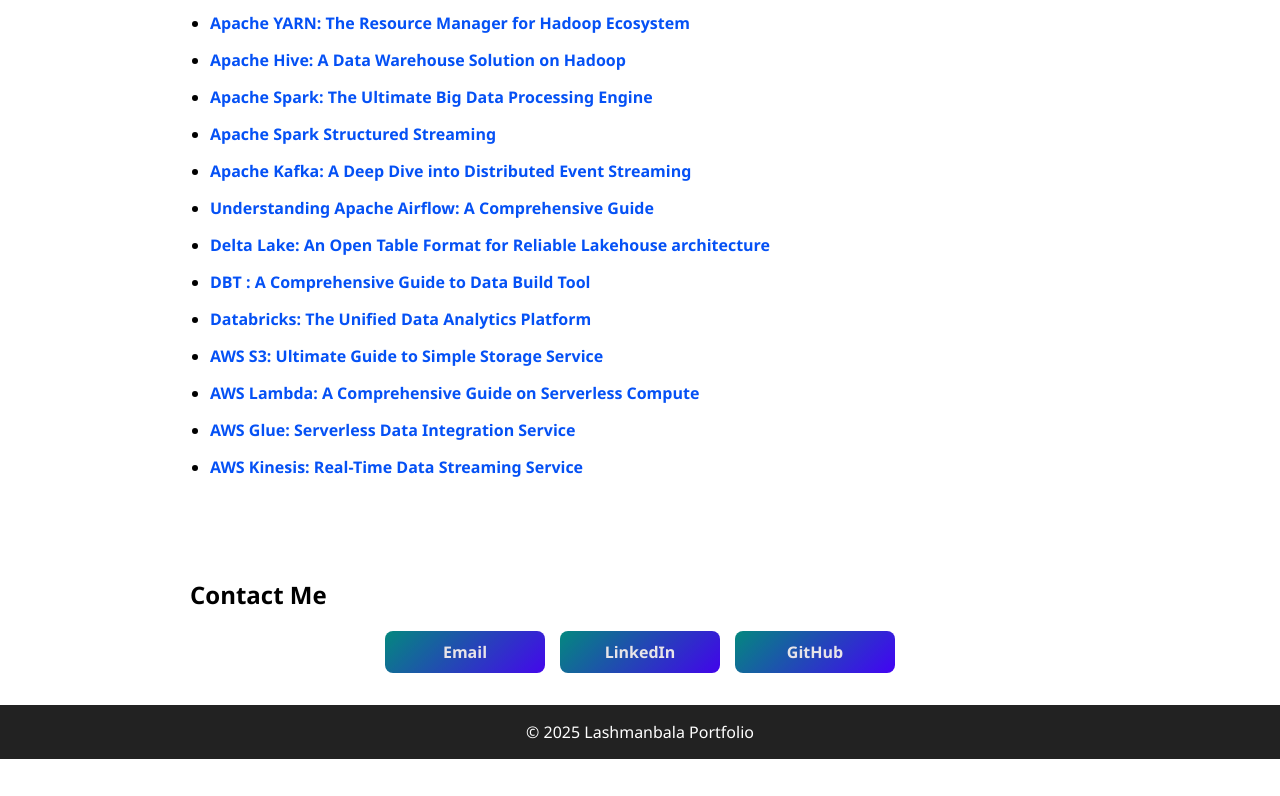
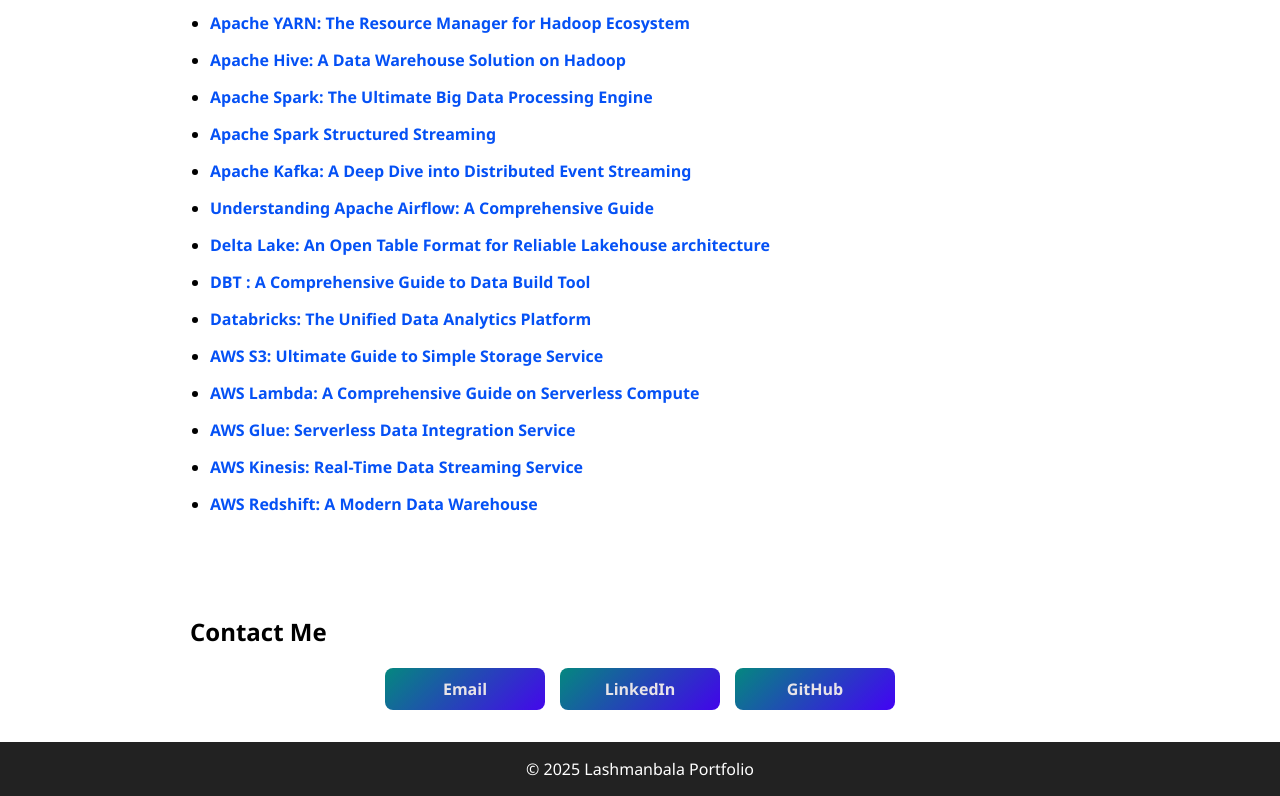
Before and after one commit to Lashmanbala/portfolio, a plain HTML site: page index.html in a window 1280 px wide. Shown: the part 2055-2851 px from the top of the page. Before the commit the page ends 2814 px from the top, so only its background shows below. Drawn offline with Linux system fonts and the light colour scheme.

Commit message:
New blog

```diff
--- a/index.html
+++ b/index.html
@@ -340,6 +340,10 @@
                     <strong>AWS Kinesis: Real-Time Data Streaming Service</strong>
                 </a>
                 </li>
+                <li><a href="https://www.linkedin.com/pulse/aws-redshift-modern-data-warehouse-lashman-bala-4smac" target="_blank">
+                    <strong>AWS Redshift: A Modern Data Warehouse</strong>
+                </a>
+                </li>
             </ul>
         </div>
     </section>
```
